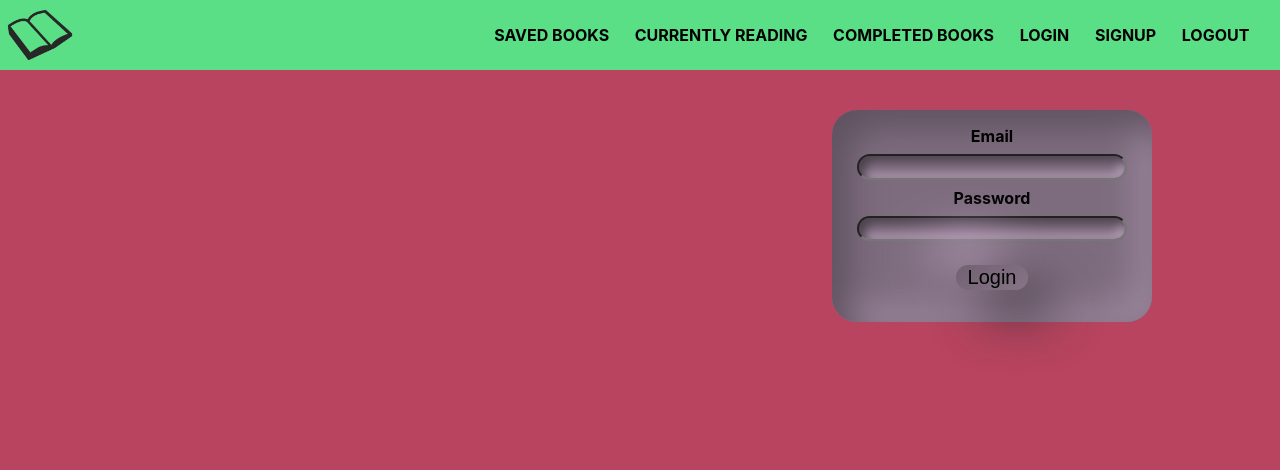
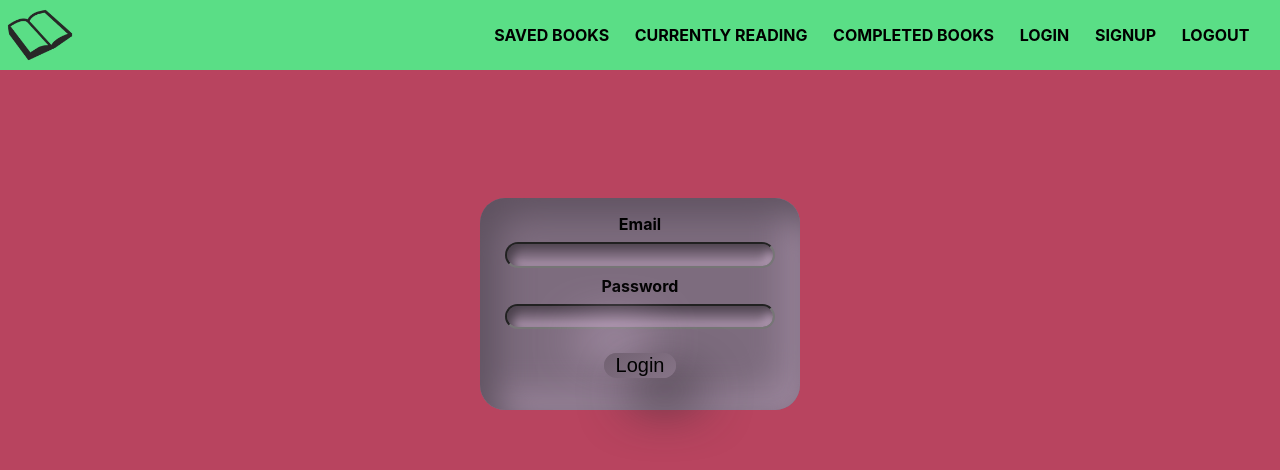
Before and after one commit to coleleg/book-tracker, a React (Create React App) app in the folder client/: page /login in a window 1280 px wide. Shown: the top 470 px of the page. Built offline with nearby package versions, Linux system fonts and the light colour scheme.

Commit message:
login/signup styling

```diff
--- a/client/src/App.js
+++ b/client/src/App.js
@@ -14,10 +14,10 @@ function App() {
   return (
       <div className="App">
         <Navbar />
-        <Login />
           <Router>
               <Routes>
                 <Route path = '/' element={<Home />} />
+                <Route path = '/login' element={<Login />} />
                 <Route path = '/saved' element={<Saved />} />
                 <Route path = '/current' element={<Current />} />
                 <Route path = '/completed' element={<Completed />} />
--- a/client/src/components/Login.js
+++ b/client/src/components/Login.js
@@ -55,11 +55,9 @@ function Login() {
 
 const Container = styled.div`
     display: block;
-    margin-left: auto;
-    margin-right: 10vw;
+    margin: auto;
+    margin-top: 10%;
     width: 25vw;
-    margin-top: 5vh;
-    z-index: 10;
 `
 
 const LoginForm = styled.form`
--- a/client/src/components/Signup.js
+++ b/client/src/components/Signup.js
@@ -19,11 +19,9 @@ function Signup() {
 
 const Container = styled.div`
     display: block;
-    margin-left: auto;
-    margin-right: 10vw;
+    margin: auto;
+    margin-top: 10%;
     width: 25vw;
-    margin-top: 5vh;
-    z-index: 10;
 `
 
 const LoginForm = styled.form`
```
